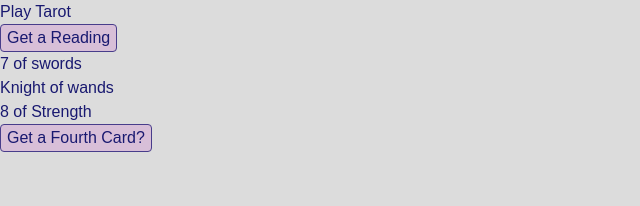
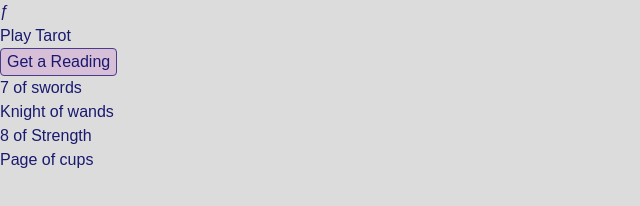
Before and after one commit to elbi3/Tarot, a plain HTML site: page index.html in a window 1280 px wide. Both pictures are taken after a click on the button "Get a Reading". Shown: the whole page, without its empty margins (0-640 px from the left). Drawn offline with Linux system fonts and the light colour scheme.

Commit message:
Update game logic in the html file

```diff
--- a/index.html
+++ b/index.html
@@ -1,6 +1,6 @@
 <!DOCTYPE html>
 <html lang="en">
-<head>
+ƒ<head>
     <meta charset="UTF-8">
     <meta name="viewport" content="width=device-width, initial-scale=1.0">
     <title>Tarot Card Reading</title>
@@ -32,9 +32,9 @@
             this.cups = [];
             this.majorArcana = [];
             this.minorArcana = [];
-//method1
+        //method1 //create minor arcana
             this.createMinorArcana = function(){
-        //minor arcana:
+                //minor arcana: 56 unique cards
                 const ranks = ["Ace","2","3","4","5","6","7","8","9","10","Page","Knight","Queen","King"];
                 function constructSuit(suit){
                     let oneSuit = ranks.map(rank => {
@@ -50,8 +50,9 @@
                 let arcana = this.coins.concat(this.wands, this.swords, this.cups);
                 this.minorArcana = arcana;
             };
-//method2 //22 unique cards
+            //method2 //create major arcana
                 this.createMajorArcana = function(){
+                    //major arcana: 22 unique cards
                     const majorArcana = ["Fool", "Magician","High Priestess","Empress","Emperor","Hierophant","Lovers","Chariot","Strength","Hermit","Wheel of Fortune","Justice","Hanged Man","Death","Temperance","Devil","Tower","Star","Moon","Sun","Judgement","World"];
                     function createMajorCards(){
                         let majors = majorArcana.map((name, i) => {
@@ -62,7 +63,7 @@
                     };
                     this.majorArcana = createMajorCards();
                 };
-//method3 //56 unique cards
+            //method3 //create random number array for map function
                 this.createShuffleMap = function() {
                     let randNums = [];
                     function getRandnums(max){
@@ -88,7 +89,7 @@
 
                     return index52Arr();
                 };
-//method4
+            //method4: calls both card creation functions, concatenate those returned arrays, returns complete & sorted deck
                 this.sortDeck = function() {
                     //this can be called instead of shuffle to fill the deck - if one wanted a sorted deck
                     this.createMinorArcana();
@@ -96,7 +97,7 @@
                     let fullDeck = this.majorArcana.concat(this.minorArcana);
                     return fullDeck;
                 };
-//method5
+            //method5: calls methods 3 and 4 to create and return shuffled deck
                 this.shuffle = function(){
                     //calls sortt method so that major and minor arcana are created
                     let sortedDeck = this.sortDeck();
@@ -109,31 +110,35 @@
                     return shuffledDeck;
 
                 };
-
     }
 
         let counter = 0;
+        let slot1 = document.getElementById("card1");
+        let slot2 = document.getElementById("card2");
+        let slot3 = document.getElementById("card3");
+        let slot4 = document.getElementById("card4");
+
         function startReading(){
+            let slot1 = document.getElementById("card1");
+        let slot2 = document.getElementById("card2");
+        let slot3 = document.getElementById("card3");
+        let slot4 = document.getElementById("card4");
+            let hiddenButton = document.getElementById("hidden-button").hidden = true;
+            document.getElementById("card4").hidden = true;
             let myDeck = new TarotDeck();
             let shuffledDeck = myDeck.shuffle();
             console.log("shuffled deck: ", shuffledDeck);
             console.log("length: ", shuffledDeck.length);
             counter++;
             console.log(`Let's do a reading! counter: ${counter}`);
-            let slot1 = document.getElementById("card1");
-            let slot2 = document.getElementById("card2");
-            let slot3 = document.getElementById("card3");
-            let hiddenButton = document.getElementById("hidden-button");
             slot1.innerHTML = `${shuffledDeck[0].rank} of ${shuffledDeck[0].suit} `;
             slot2.innerHTML = `${shuffledDeck[1].rank} of ${shuffledDeck[1].suit}`;
             slot3.innerHTML = `${shuffledDeck[2].rank} of ${shuffledDeck[2].suit}`;
-            hiddenButton.removeAttribute("hidden");
-            let slot4 = document.getElementById("card4");
+            document.getElementById("card4").hidden = false;
             slot4.innerHTML = `${shuffledDeck[3].rank} of ${shuffledDeck[3].suit}`;
         }
 
         function fourthCardReveal(){
-            let slot4 = document.getElementById("card4");
             slot4.removeAttribute("hidden");
         };
     </script>
```
Also changed, not shown: main.js (+15 -16 lines). Lines whose indentation alone changed are shown as unchanged.
